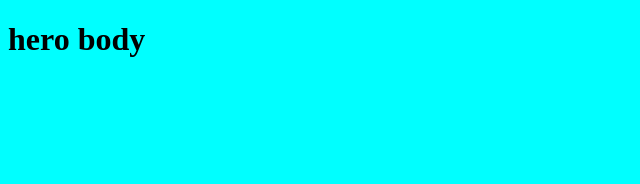
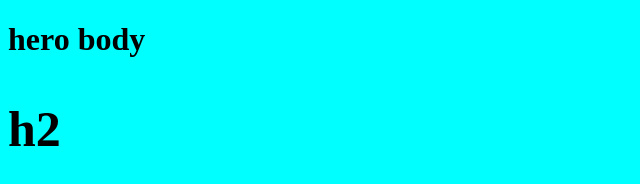
Before and after one commit to MykhailoKutsyi/Filmoteka, a website built with Parcel: page src/partials/hero.html in a window 1280 px wide. Shown: the whole page, without its empty margins (0-640 px from the left). Built offline with nearby package versions, Linux system fonts and the light colour scheme.

Commit message:
hero update

```diff
--- a/src/partials/hero.html
+++ b/src/partials/hero.html
@@ -1,2 +1,3 @@
 <!DOCTYPE html>
 <h1>hero body</h1>
+<h2 class="hero-title">h2</h2>
--- a/src/sass/components/_hero.scss
+++ b/src/sass/components/_hero.scss
@@ -0,0 +1,3 @@
+.hero-title {
+    font-size: 50px
+}
```
